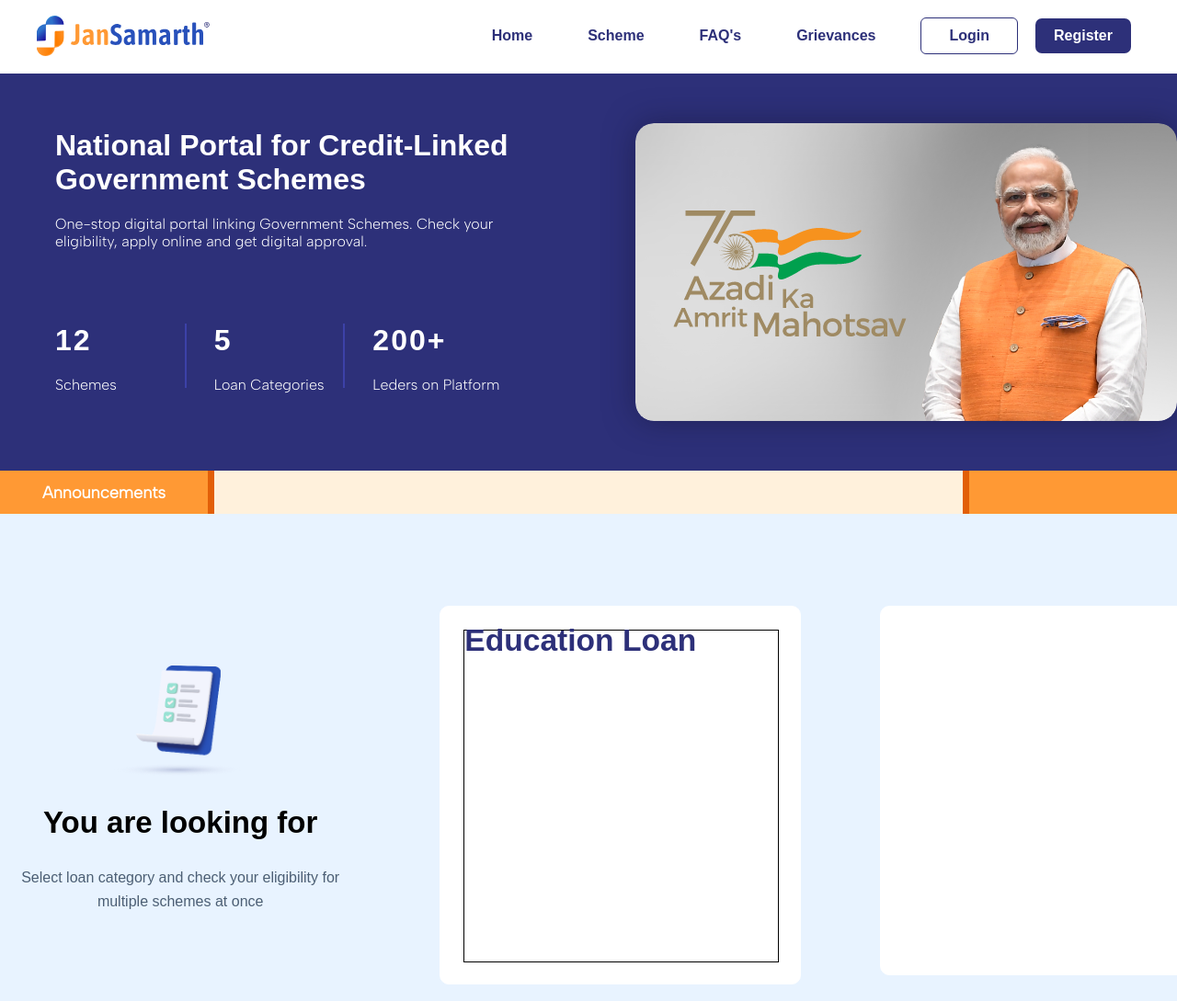
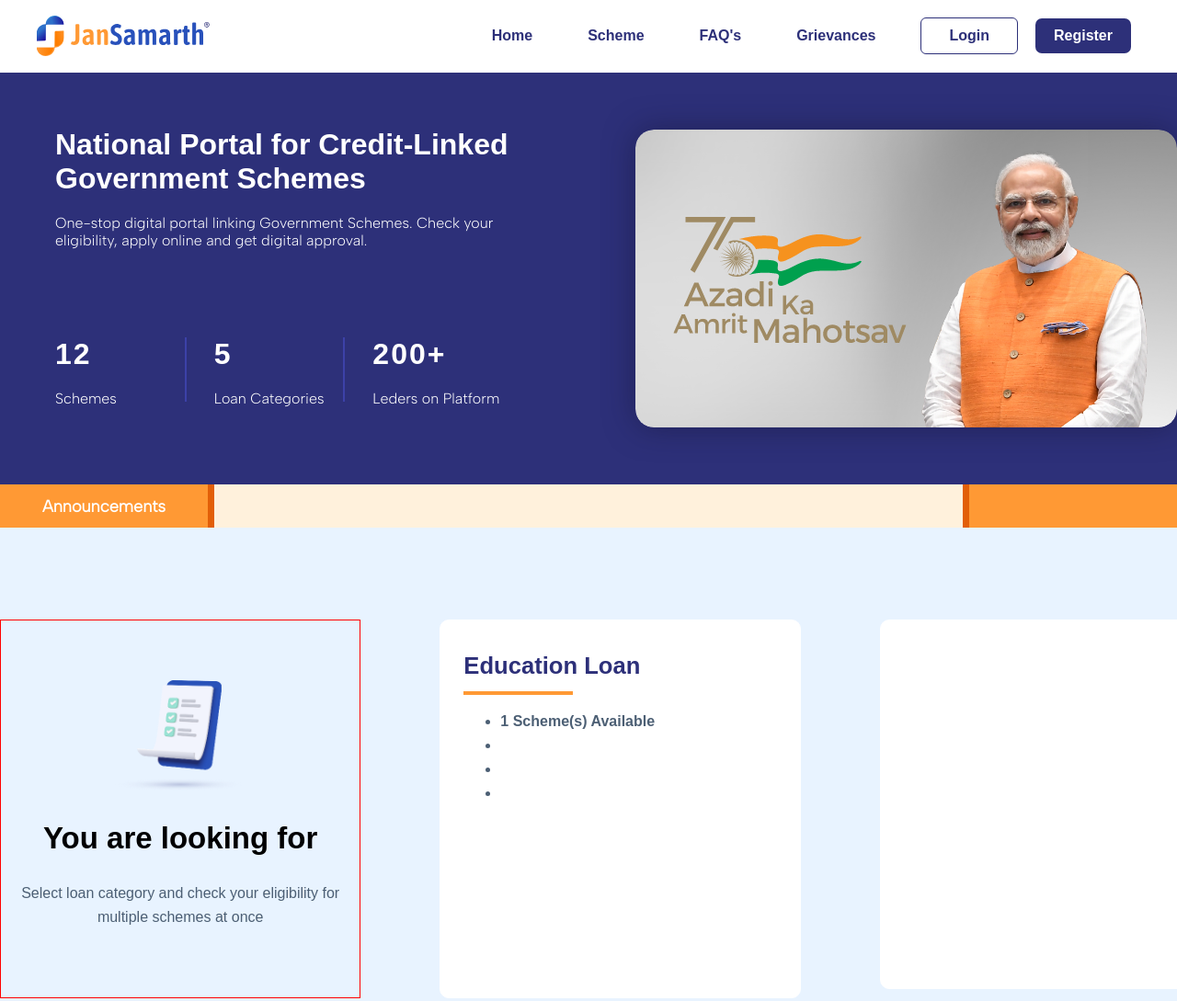
Before and after one commit to Sameer377/jansamarthclone, a plain HTML site: page dashboard.html in a window 1280 px wide. Shown: the top 1089 px of the page at 92% size. Drawn offline with Linux system fonts and the light colour scheme; a web font is replaced by a local one.

Commit message:
child element float problem solved

```diff
--- a/css/style.css
+++ b/css/style.css
@@ -4,6 +4,7 @@ body {
 }
 
 nav {
+    z-index: 100;
     position: fixed;
     top: 0;
     background-color: white;
@@ -51,7 +52,7 @@ nav button {
 }
 
 .mainframe {
-    margin-top: 50px;
+    margin-top: 49px;
     height: fit-content;
     width: 100%;
     display: flex;
@@ -156,7 +157,9 @@ nav button {
     padding: 60px;
     margin: auto;
     float: left;
-    position: relative;
+    display: flex;
+    flex-direction: column;
+    justify-content: left;
 }
 
 .bannerdsh h1 {
@@ -184,7 +187,6 @@ nav button {
     margin: 60px;
     margin: auto;
     float: right;
-    position: relative;
 }
 
 .bannerdesccount {
@@ -232,7 +234,6 @@ nav button {
     line-height: 28px;
     padding-left: 15px;
     padding-right: 24px;
-    position: relative;
 
 }
 
@@ -264,11 +265,15 @@ nav button {
 
 }
 
+
+/* card inner */
+
 .gridcard {
     border: 1px solid white;
     background-color: white;
     border-radius: 10px;
     padding: 20px;
+    transition: 0.3s;
     height: 360px;
 }
 
@@ -283,28 +288,32 @@ nav button {
     height: 120px;
 }
 
-.cardinner{
+.cardinner {
 
-    border: 1px solid black;
     width: 100%;
     height: 100%;
 
 }
 
-.cardinner h4{
-    font-family: Cerebri Sans,sans-serif!important;
-    font: 400 15px/24px Roboto,Helvetica Neue,sans-serif;
+.cardinner h4 {
+    font-family: Cerebri Sans, sans-serif !important;
     letter-spacing: normal;
     margin: 0 0 16px;
     color: #2d3079;
-    font-size: 2.1rem;
-    line-height: 21px;
+    font-size: 1.6rem;
+    margin-top: 10px;
     font-weight: 700;
-    padding-bottom: 14px;
-    position: relative;
     margin-bottom: 13px;
     max-width: 75%;
     width: 100%;
+}
 
-
+.cardcontentul{
+    font-family: Cerebri Sans,sans-serif;
+    display: block;
+    width: 100%;
+    font-size: 1rem;
+    line-height: 26px;
+    font-weight: bold   ;
+    color: #4c5f74;
 }
--- a/dashboard.html
+++ b/dashboard.html
@@ -14,7 +14,7 @@
     <link rel="preconnect" href="https://fonts.gstatic.com" crossorigin>
     <link href="https://fonts.googleapis.com/css2?family=Albert+Sans:wght@300&family=Roboto:wght@900&display=swap"
         rel="stylesheet">
-
+    <link rel="stylesheet" href="css/text.css">
     <link href="https://fonts.googleapis.com/css2?family=Roboto:wght@900&display=swap" rel="stylesheet">
     <style>
         .mainframe::-webkit-scrollbar {
@@ -32,7 +32,7 @@
 
 <body>
 
-    <nav>
+    <nav >
 
         <button class="registerbtn">Register</button>
         <button class="loginbtn">Login</button>
@@ -54,6 +54,7 @@
                 <h1 style="font-family: Cerebri Sans,sans-serif!important; letter-spacing: normal;">
                     National Portal for Credit-Linked Government Schemes
                 </h1>
+
                 <p style="font-family: 'Albert Sans', sans-serif;">
                     One-stop digital portal linking Government Schemes. Check your eligibility, apply online and get
                     digital approval.
@@ -75,11 +76,6 @@
 
                     </div>
 
-                    <!-- <h1 >12</h1>
-                    <div></div>
-                    <h1 >5</h1>
-                    <div></div>
-                    <h1 >200+</h1> -->
                 </div>
             </div>
             <img src="img/modi.png" alt="">
@@ -92,7 +88,7 @@
             </div>
             <div style="width: 100%; display: inline;">
                 <div style="margin: auto; height: 47px;  margin: auto auto;">
-                    <marquee>
+                    <marquee >
                         <ul
                             style="list-style-type: disc; font-size: medium;font-family: 'Albert Sans', sans-serif; font-weight: bolder; color: rgb(57, 56, 56); display: flex; height: fit-content ; gap: 100px; ">
                             <li>Avail loans under 12 central government schemes, spread across 5 loan categories.
@@ -109,7 +105,7 @@
         </section>
         <div class="container2">
             <div class="innercontainer">
-                <div class="cardimgcontainer">
+                <div class="cardimgcontainer" style="border: 1px solid red;">
                     <img src="img/listlogodash.png" class="listlogodash" alt="">
                     <h2 style="width: 100%; text-align: center   ; font-family: Cerebri Sans,sans-serif!important;">
                         You are looking for
@@ -124,6 +120,15 @@
                         <h4>
                             Education Loan
                         </h4>
+                        <div style="width: 35%; height: 4px; background-color: #FF9934;"></div>
+                        <div>
+                            <ul style="margin-left: 0px;" class="cardcontentul">
+                                <li>1 Scheme(s) Available</li>
+                                <li></li>
+                                <li></li>
+                                <li></li>
+                            </ul>
+                        </div>
                     </div>
                 </div>
                 <div class="gridcard"></div>
```
